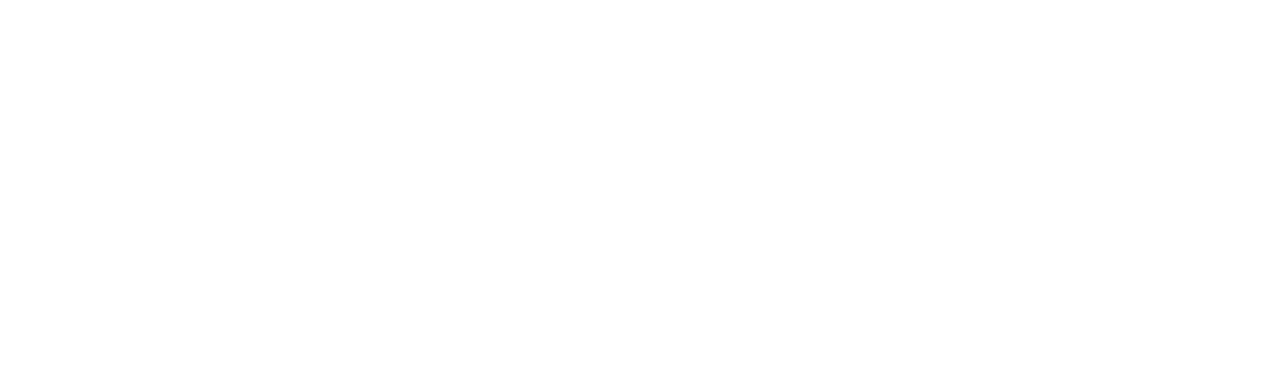
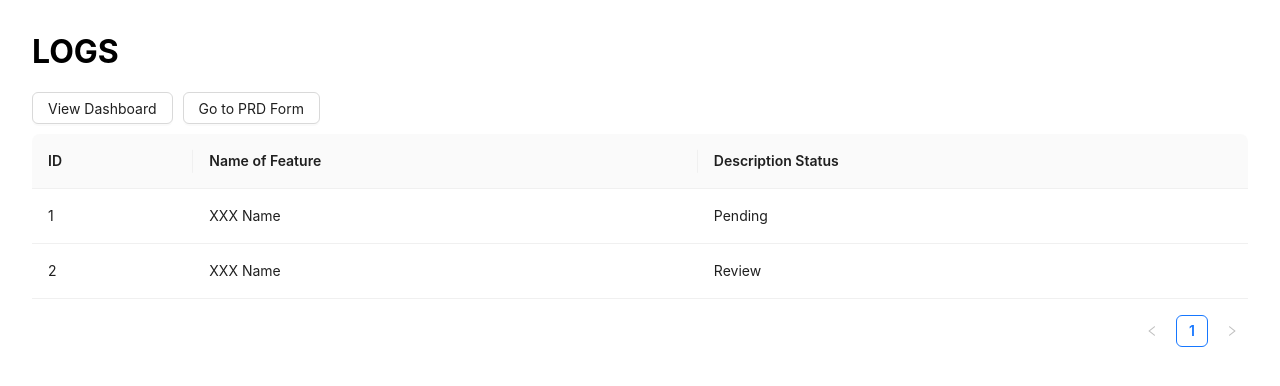
Before and after one commit to BarryTan14/TechJam, a React (Vite) app in the folder frontend/: page /featureLogs in a window 1280 px wide. Before the commit this address had no page. Shown: the top 386 px of the page. Built offline with nearby package versions, Linux system fonts and the light colour scheme.

Commit message:
changed logs to prevent gitignore

```diff
--- /dev/null
+++ b/frontend/src/featureLogs/App.tsx
@@ -0,0 +1,51 @@
+import { Button, Table } from "antd";
+import { useNavigate } from "react-router-dom";
+
+const tableCol = [
+    {
+        title: "ID",
+        dataIndex: "id",
+        key: "id",
+    },
+    {
+        title: "Name of Feature",
+        dataIndex: "name",
+        key: "name",
+    },
+    {
+        title: "Description Status",
+        dataIndex: "status",
+        key: "status",
+    },
+]
+
+const sampleData = [
+    {
+        "id": 1,
+        "name": "XXX Name",
+        "status": "Pending"
+    },
+    {
+        "id": 2,
+        "name": "XXX Name",
+        "status": "Review"
+    },
+]
+
+export default function Logs() {
+    const navigate = useNavigate();
+    return (
+        <div style={{ padding: 24 }}>
+            <h1 style={{"marginTop": 0}}>LOGS</h1>
+            <div style={{"marginBottom": "10px"}}>
+              <Button style={{ marginRight: '10px' }} onClick={() => navigate('/dashboard')}>View Dashboard</Button>
+              <Button onClick={() => navigate('/')}>Go to PRD Form</Button>
+            </div>
+            <Table
+                columns={tableCol}
+                dataSource={sampleData}
+                rowKey="id"
+            />
+        </div>
+    )
+}
--- a/frontend/src/main.tsx
+++ b/frontend/src/main.tsx
@@ -2,7 +2,7 @@
 import ReactDOM from 'react-dom/client'
 import App from './App'
 import Dashboard from './dashboard/App'
-import Logs from './logs/App'
+import Logs from './featureLogs/App'
 import './index.css'
 import { BrowserRouter, Routes, Route } from 'react-router-dom'
 
@@ -12,7 +12,7 @@
       <Routes>
         <Route path="/" element={<App />} />
         <Route path="/dashboard" element={<Dashboard />} />
-        <Route path='/logs' element={<Logs />} />
+        <Route path='/featureLogs' element={<Logs />} />
       </Routes>
     </BrowserRouter>
   </React.StrictMode>,
```
